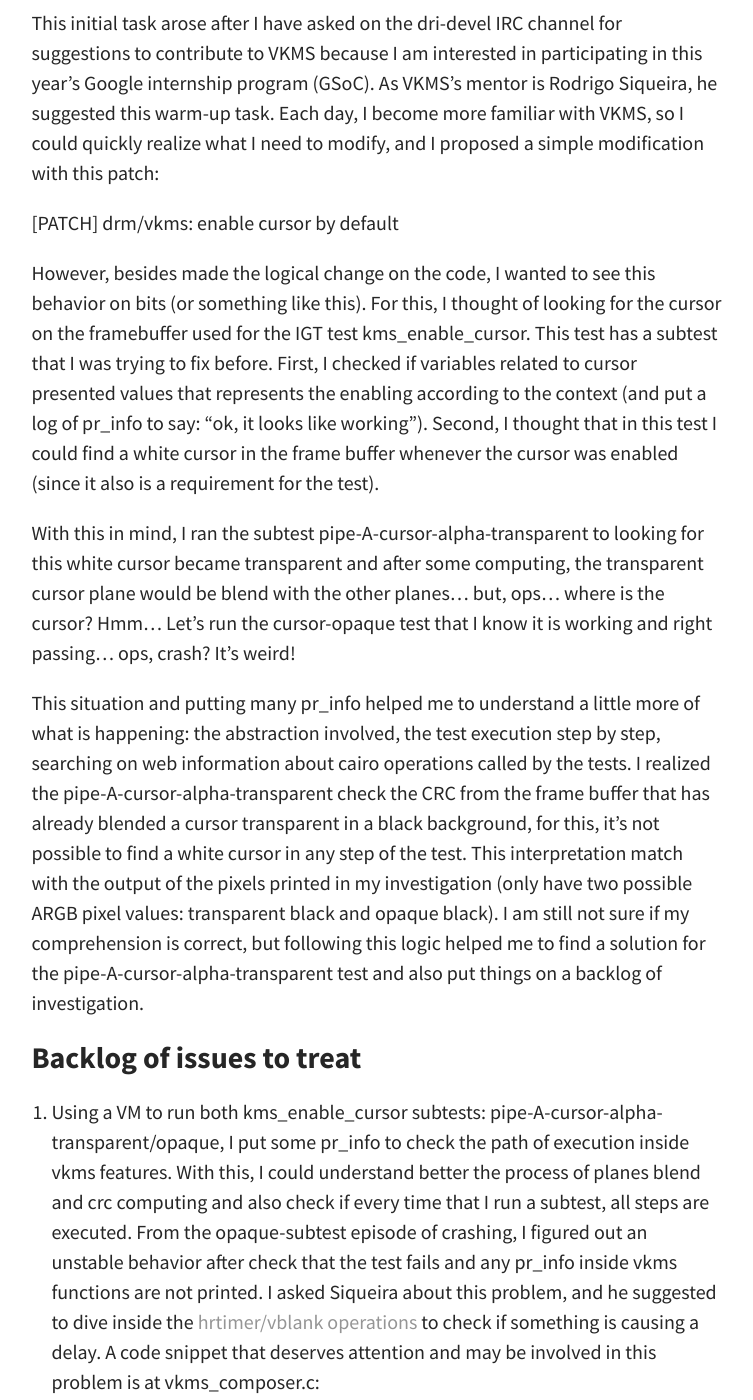
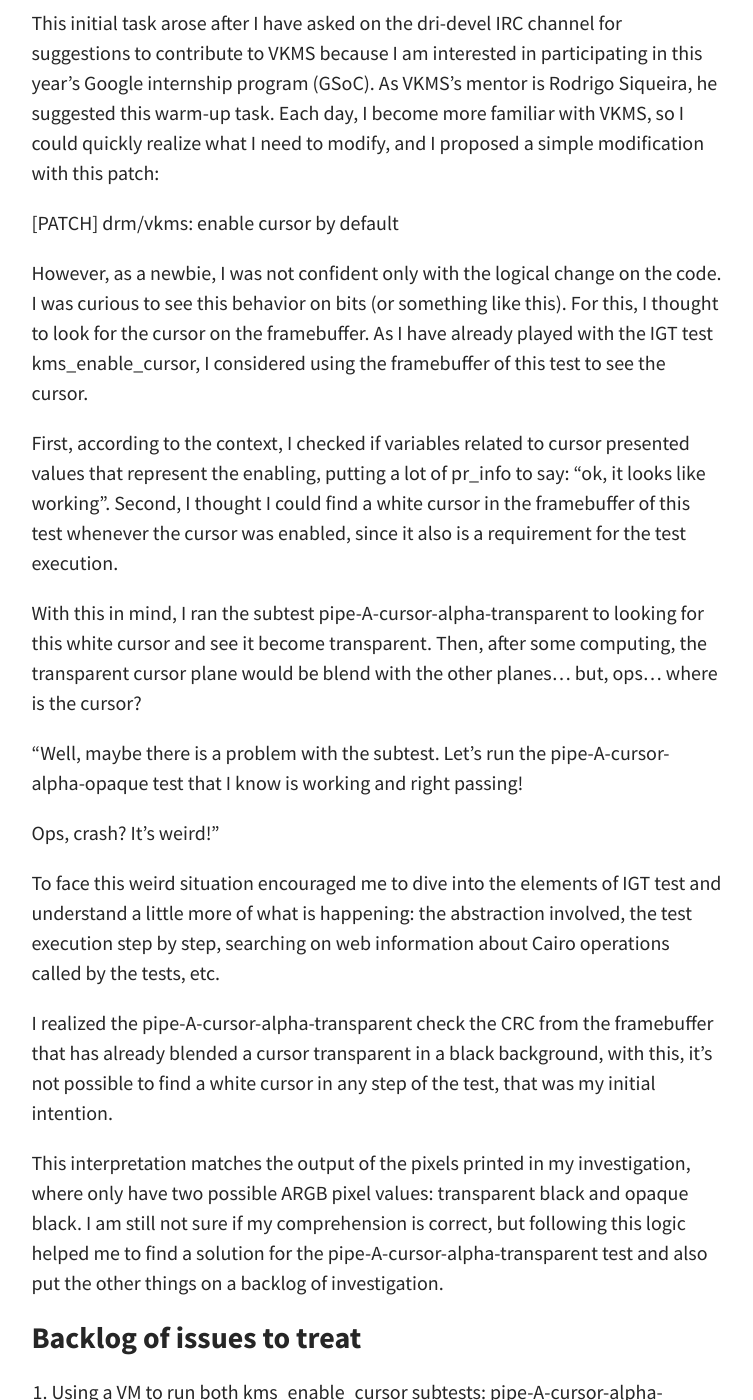
Before and after one commit to melissawen/melissawen.github.io, a Jekyll site: the page built from _posts/2020-03-21-a-tangle-issues.md, in a window 1280 px wide and 1400 px high, scrolled down 420 px. Shown: the whole window, without its empty margins (263-1016 px from the left). Built offline with Jekyll 4.4.1, drawn with Linux system fonts in a browser that asks for light colours.

Commit message:
partial review of last post

```diff
--- a/_posts/2020-03-21-a-tangle-issues.md
+++ b/_posts/2020-03-21-a-tangle-issues.md
@@ -19,33 +19,43 @@
 
 [PATCH] drm/vkms: enable cursor by default
 
-However, besides made the logical change on the code, I wanted to see this
-behavior on bits (or something like this).  For this, I thought of looking for
-the cursor on the framebuffer used for the IGT test kms\_enable\_cursor. This
-test has a subtest that I was trying to fix before.  First, I checked if
-variables related to cursor presented values that represents the enabling
-according to the context (and put a log of pr\_info to say: "ok, it looks like
-working"). Second, I thought that in this test I could find a white cursor in
-the frame buffer whenever the cursor was enabled (since it also is a
-requirement for the test).
+However,  as a newbie, I was not confident only with the logical change on the
+code. I was curious to see this behavior on bits (or something like this). For
+this, I thought to look for the cursor on the framebuffer. As I have already
+played with the IGT test kms\_enable\_cursor, I considered using the framebuffer
+of this test to see the cursor.
 
-With this in mind, I ran the subtest pipe-A-cursor-alpha-transparent to looking
-for this white cursor became transparent and after some computing, the
-transparent cursor plane would be blend with the other planes... but, ops...
-where is the cursor? Hmm... Let's run the cursor-opaque test that I know it is
-working and right passing... ops, crash? It's weird!
+First, according to the context, I checked if variables related to cursor
+presented values that represent the enabling, putting a lot of pr_info to
+say: "ok, it looks like working". Second, I thought I could find a white
+cursor in the framebuffer of this test whenever the cursor was enabled, since
+it also is a requirement for the test execution.
 
-This situation and putting many pr\_info helped me to understand a little more
-of what is happening: the abstraction involved, the test execution step by
-step, searching on web information about cairo operations called by the tests.
-I realized the pipe-A-cursor-alpha-transparent check the CRC from the frame
-buffer that has already blended a cursor transparent in a black background, for
-this, it's not possible to find a white cursor in any step of the test. This
-interpretation match with the output of the pixels printed in my investigation
-(only have two possible ARGB pixel values: transparent black and opaque black).
-I am still not sure if my comprehension is correct, but following this logic
-helped me to find a solution for the pipe-A-cursor-alpha-transparent test and
-also put things on a backlog of investigation.
+With this in mind, I ran the subtest pipe-A-cursor-alpha-transparent to
+looking for this white cursor and see it become transparent. Then, after some
+computing, the transparent cursor plane would be blend with the other planes...
+but, ops... where is the cursor?
+
+"Well, maybe there is a problem with the subtest. Let's run the
+pipe-A-cursor-alpha-opaque test that I know is working and right passing!
+
+Ops, crash? It's weird!"
+
+To face this weird situation encouraged me to dive into the elements of IGT
+test and understand a little more of what is happening: the abstraction
+involved, the test execution step by step, searching on web information about
+Cairo operations called by the tests, etc.
+
+I realized the pipe-A-cursor-alpha-transparent check the CRC from the framebuffer
+that has already blended a cursor transparent in a black background, with this,
+it's not possible to find a white cursor in any step of the test, that was my
+initial intention.
+
+This interpretation matches the output of the pixels printed in my investigation,
+where only have two possible ARGB pixel values: transparent black and opaque
+black. I am still not sure if my comprehension is correct, but following this logic
+helped me to find a solution for the pipe-A-cursor-alpha-transparent test and also
+put the other things on a backlog of investigation.
 
 ### Backlog of issues to treat
 
```
